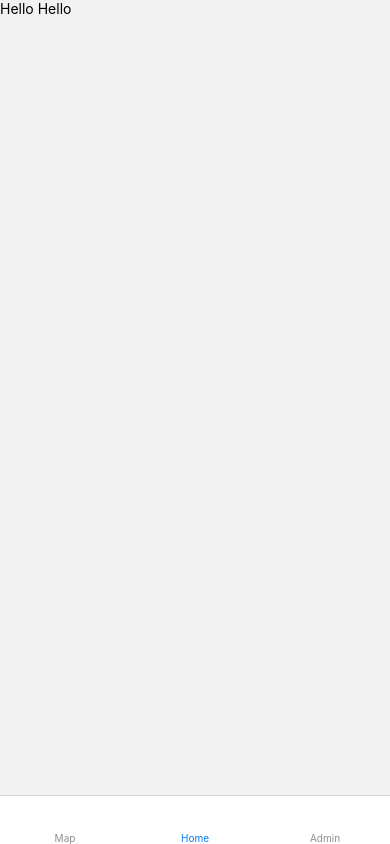
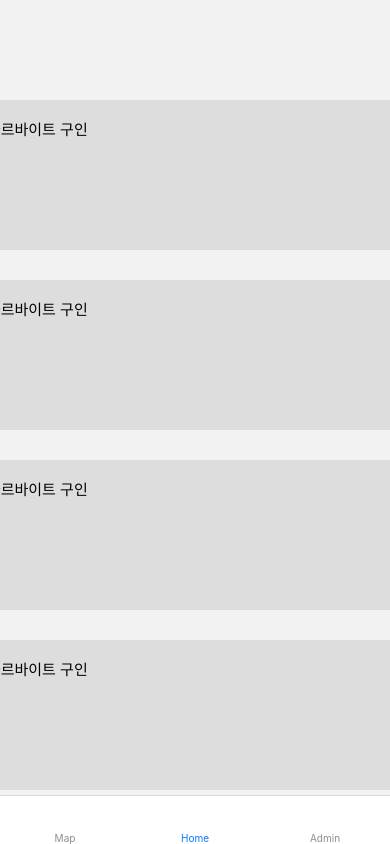
Before and after one commit to pinomaker-hoo/coin_town-client-rn, a React Native app: screen /Bottom in a window 390 px wide. Built offline with nearby package versions, Linux system fonts and the light colour scheme.

Commit message:
add : mainScreen

```diff
--- a/pages/bottom/mainScreen/mainScreen.tsx
+++ b/pages/bottom/mainScreen/mainScreen.tsx
@@ -1,9 +1,16 @@
-import {Text, View} from 'react-native';
+import {ScrollView, Text, View} from 'react-native';
+import Board from '../../../components/board';
+import styles from './style';
 
 export default function MainScreen() {
   return (
-    <View>
-      <Text>Hello Hello</Text>
+    <View style={styles.container}>
+      <ScrollView style={styles.main}>
+        <Board />
+        <Board />
+        <Board />
+        <Board />
+      </ScrollView>
     </View>
   );
 }
--- a/pages/bottom/mainScreen/style.ts
+++ b/pages/bottom/mainScreen/style.ts
@@ -1,8 +1,14 @@
 import {StyleSheet} from 'react-native';
+import constant from '../../../common/constant';
 
 const styles = StyleSheet.create({
   container: {
     flex: 1,
+    alignItems: 'center',
+  },
+  main: {
+    flex: 1,
+    marginTop: 100,
   },
 });
 
```
